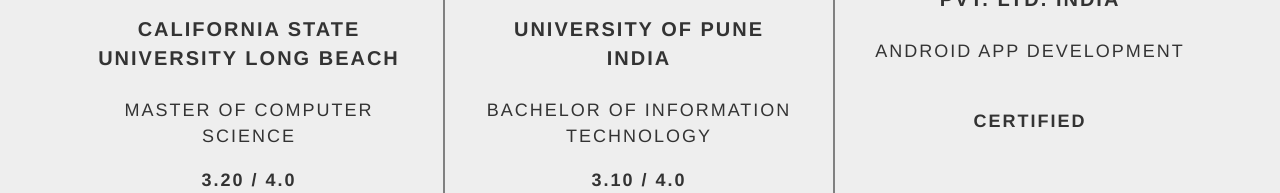
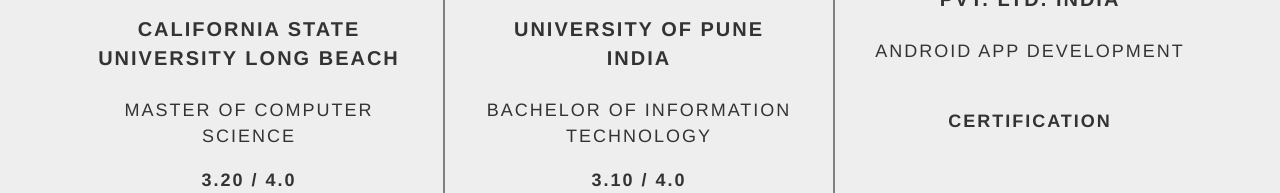
Before and after one commit to HemantNimje/hemantnimje.github.io, a plain HTML site: page index.html in a window 1280 px wide. Shown: the part 2575-2768 px from the top of the page. Drawn offline with Linux system fonts and the light colour scheme.

Commit message:
Fix spell issue.

```diff
--- a/index.html
+++ b/index.html
@@ -353,7 +353,7 @@
             <p class="year">2014</p>
             <p class="university">Bitcode Technologies Pvt. Ltd. India</p>
             <p class="degree">Android App Development<br/><br/></p>
-            <span class="result text-uppercase white-text font-weight-600 letter-spacing-1">Certified</span>
+            <span class="result text-uppercase white-text font-weight-600 letter-spacing-1">Certification</span>
           </div>
         </div>
         <div class="border-bottom div-bottom-margin-35"></div>
```
